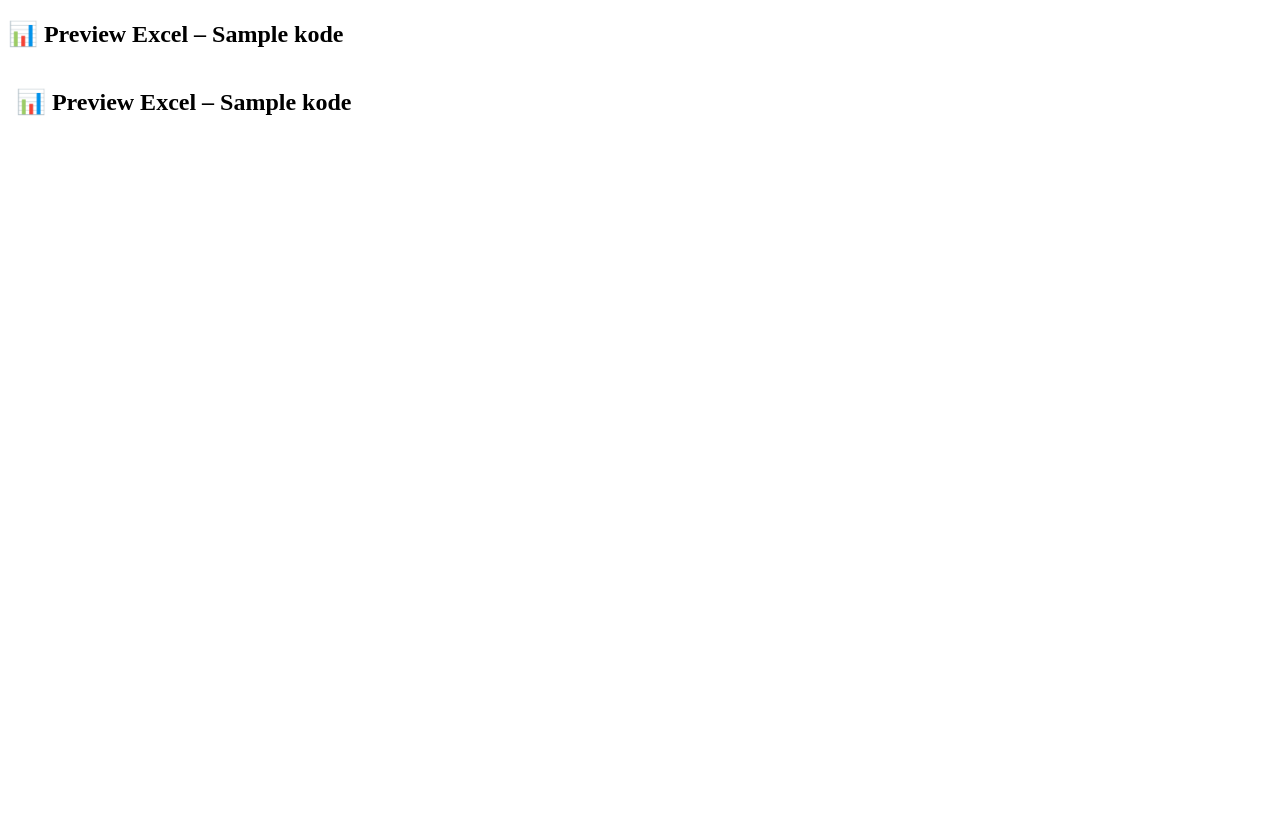
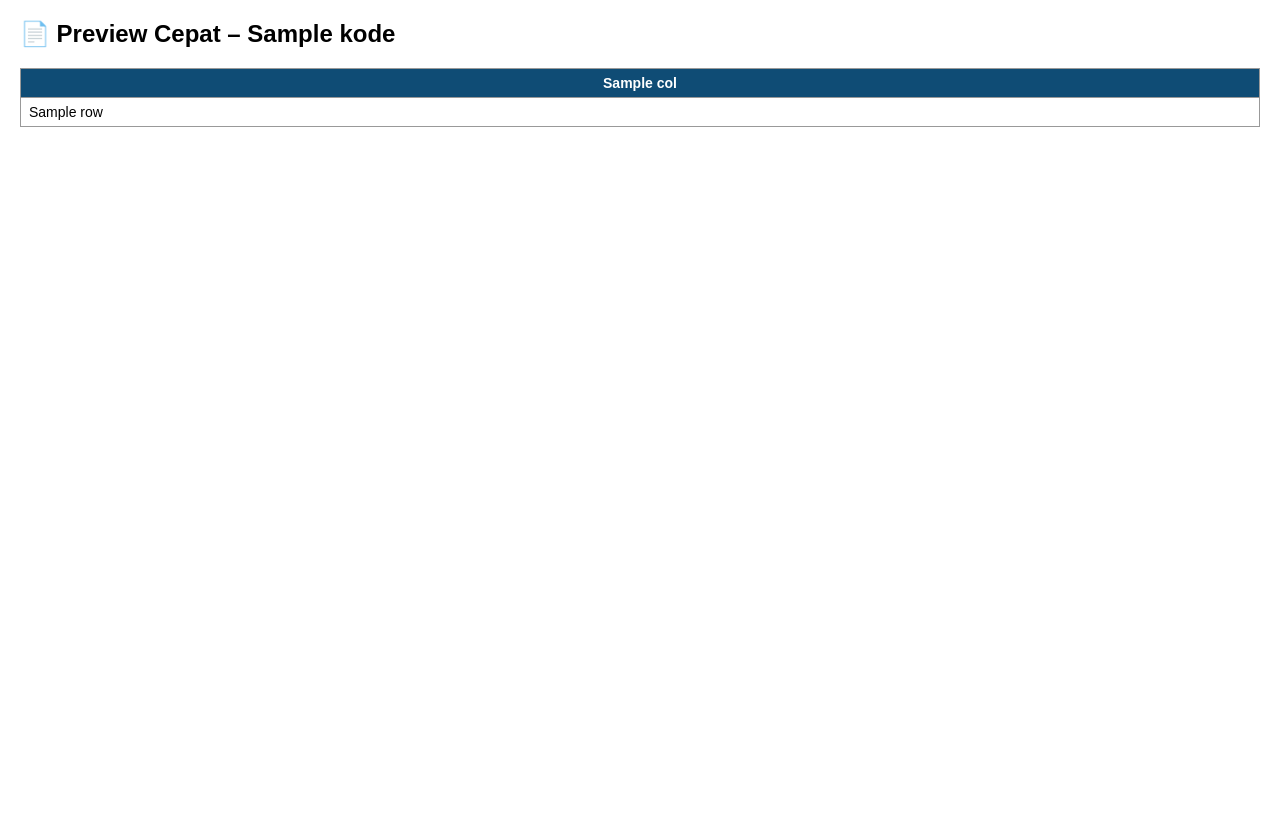
Before and after one commit to zashliza-droid/hahahi, a Flask app: template templates/preview-html.html in a window 1280 px wide. After the commit the page ends 127 px from the top, so only its background shows below. Run offline with Flask 3, Linux system fonts and the light colour scheme; the template is opened without the code that fills it: most values are stand-ins (such as "Sample title", 1, 10 or a date in 2020).

Commit message:
Update preview-html.html

```diff
--- a/templates/preview-html.html
+++ b/templates/preview-html.html
@@ -1,20 +1,63 @@
 <!DOCTYPE html>
-<html>
+<html lang="id">
 <head>
 <meta charset="UTF-8">
-<title>Preview Excel</title>
+<title>Preview Data</title>
+
 <style>
-iframe {
+body {
+    font-family: Arial, sans-serif;
+    margin: 20px;
+}
+
+table {
     width: 100%;
-    height: 95vh;
-    border: none;
+    border-collapse: collapse;
+    font-size: 14px;
+}
+
+th, td {
+    border: 1px solid #999;
+    padding: 6px 8px;
+    vertical-align: top;
+}
+
+th {
+    background: #0f4c75;
+    color: white;
+    position: sticky;
+    top: 0;
+}
+
+td {
+    white-space: normal;
+    word-break: break-word;
 }
 </style>
 </head>
+
 <body>
 
-<h2>📊 Preview Excel – {{ kode }}</h2>
-<iframe src="{{ excel_url }}"></iframe>
+<h2>📄 Preview Cepat – {{ kode }}</h2>
+
+<table>
+    <thead>
+        <tr>
+            {% for col in columns %}
+                <th>{{ col }}</th>
+            {% endfor %}
+        </tr>
+    </thead>
+    <tbody>
+        {% for row in data %}
+        <tr>
+            {% for col in columns %}
+                <td>{{ row[col] }}</td>
+            {% endfor %}
+        </tr>
+        {% endfor %}
+    </tbody>
+</table>
 
 </body>
 </html>
```
